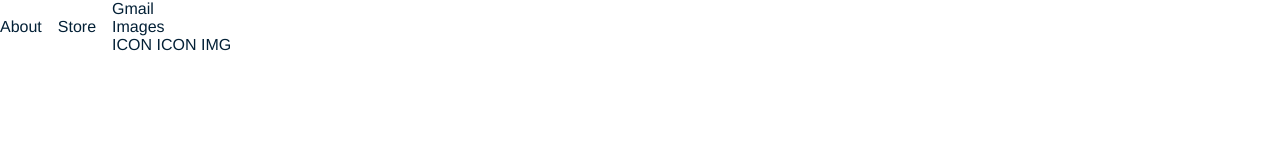
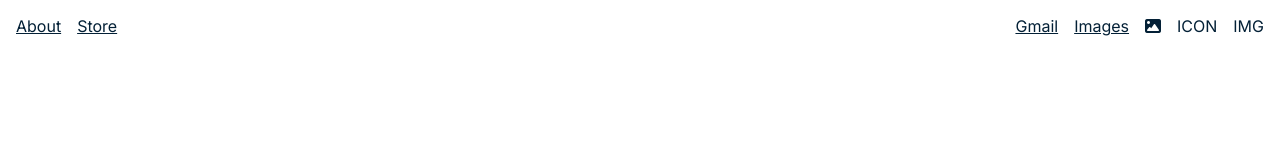
Before and after one commit to IbukunSanni/webdevreview, a plain HTML site: page HTML_n_CSS/Google_homepage/index.html in a window 1280 px wide. Drawn offline with Linux system fonts and the light colour scheme.

Commit message:
Added fonts

```diff
--- a/HTML_n_CSS/Google_homepage/index.html
+++ b/HTML_n_CSS/Google_homepage/index.html
@@ -5,28 +5,42 @@
     <meta name="viewport" content="width=device-width, initial-scale=1.0">
     <title>IBK's Google Home Page</title>
     <link rel="stylesheet" href="style.css"/>
+
+    <link rel="preconnect" href="https://fonts.googleapis.com">
+    <link rel="preconnect" href="https://fonts.gstatic.com" crossorigin>
+    <link
+    href="https://fonts.googleapis.com/css2?family=Inter:ital,opsz,wght@0,14..32,100..900;1,14..32,100..900&family=Poppins:ital,wght@0,100;0,200;0,300;0,400;0,500;0,600;0,700;0,800;0,900;1,100;1,200;1,300;1,400;1,500;1,600;1,700;1,800;1,900&display=swap"
+    rel="stylesheet">
+
+    <link rel="stylesheet" href="https://cdnjs.cloudflare.com/ajax/libs/font-awesome/6.5.2/css/all.min.css"
+        integrity="sha512-SnH5WK+bZxgPHs44uWIX+LLJAJ9/2PkPKZ5QiAj6Ta86w+fsb2TkcmfRyVX3pBnMFcV7oQPJkl9QevSCWr3W6A=="
+        crossorigin="anonymous" referrerpolicy="no-referrer" />
 </head>
 <body>
     <!-- header, main, adn footer are single use tags -->
     <header>
         <div class="nav-container">
             <!-- "a" is anchor tag -->
-            <a>
+            <a  class="text-link">
                 <p>About</p>
             </a>
-            <a>
+            <a  class="text-link">
                 <p>Store</p>
             </a>
         </div>
 
-        <nav>
-            <a>
+        <nav class="nav-container">
+            <a  class="text-link">
                 <p>Gmail</p>
             </a>
-            <a>
+            <a  class="text-link">
                 <p>Images</p>
             </a>
-            <a>ICON</a>
+
+
+            <a>
+                <i class="fa-solid fa-image"></i>
+            </a>
             <a>ICON</a>
             <a>IMG</a>
         </nav>
@@ -42,5 +56,19 @@
 
     </footer>
 
+    <script>
+        // Define the shared URL
+        const sharedUrl = "https://www.youtube.com/watch?v=Eb3lOiukwAQ&t=13652s";
+
+        // Get all anchors with the class 'text-link'
+        const anchors = document.querySelectorAll(".text-link");
+
+        // Loop through and assign the URL to each anchor
+        anchors.forEach(anchor => {
+            anchor.href = sharedUrl;
+            anchor.target = "_blank";// Ensures the link opens in a new tab
+        });
+    </script>
+
 </body>
 </html>
--- a/HTML_n_CSS/Google_homepage/style.css
+++ b/HTML_n_CSS/Google_homepage/style.css
@@ -1,22 +1,42 @@
+/* Order of overriding '*' -> tag -> class -> id  */
 /* '*' selects everything in the document */
 * {
     box-sizing: border-box;
     margin: 0px;
     padding: 0px;
-    font-family: 'Franklin Gothic Medium', 'Arial Narrow', Arial, sans-serif;
+    font-family: 'inter', sans-serif;
     color: #032036;
+}
+
+.google-header {
+    font-family: 'Poppins', sans-serif;
 }
 
 
 /* flex display default is horizontal */
+/* use paddings over margins*/
 header {
+    display: flex;
+    justify-content : space-between;
+    gap: 1rem;
+    align-items: center;
+    padding: 1rem;
+}
+
+/* "." used to specify a class */
+.nav-container {
     display: flex;
     gap: 1rem;
     align-items: center;
 }
 
-.nav-container {
-    display: flex;
-    gap: 1rem;
-    align-items: center;
+/* .text-link,
+footer a {
+    color: inherit;
+    text-decoration: none;
+} */
+
+.text-link:hover,
+footer a:hover {
+    text-decoration: underline;
 }
```
